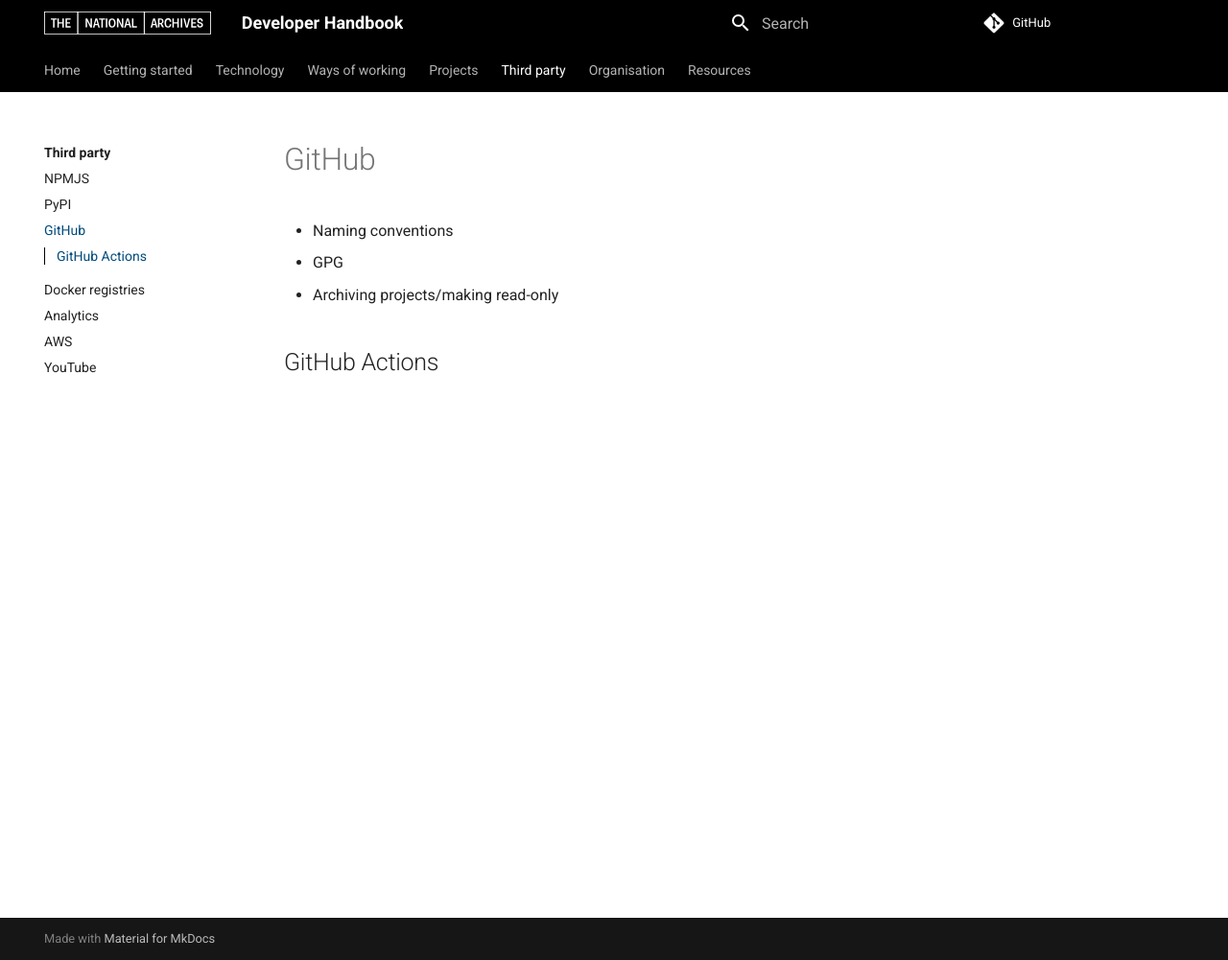
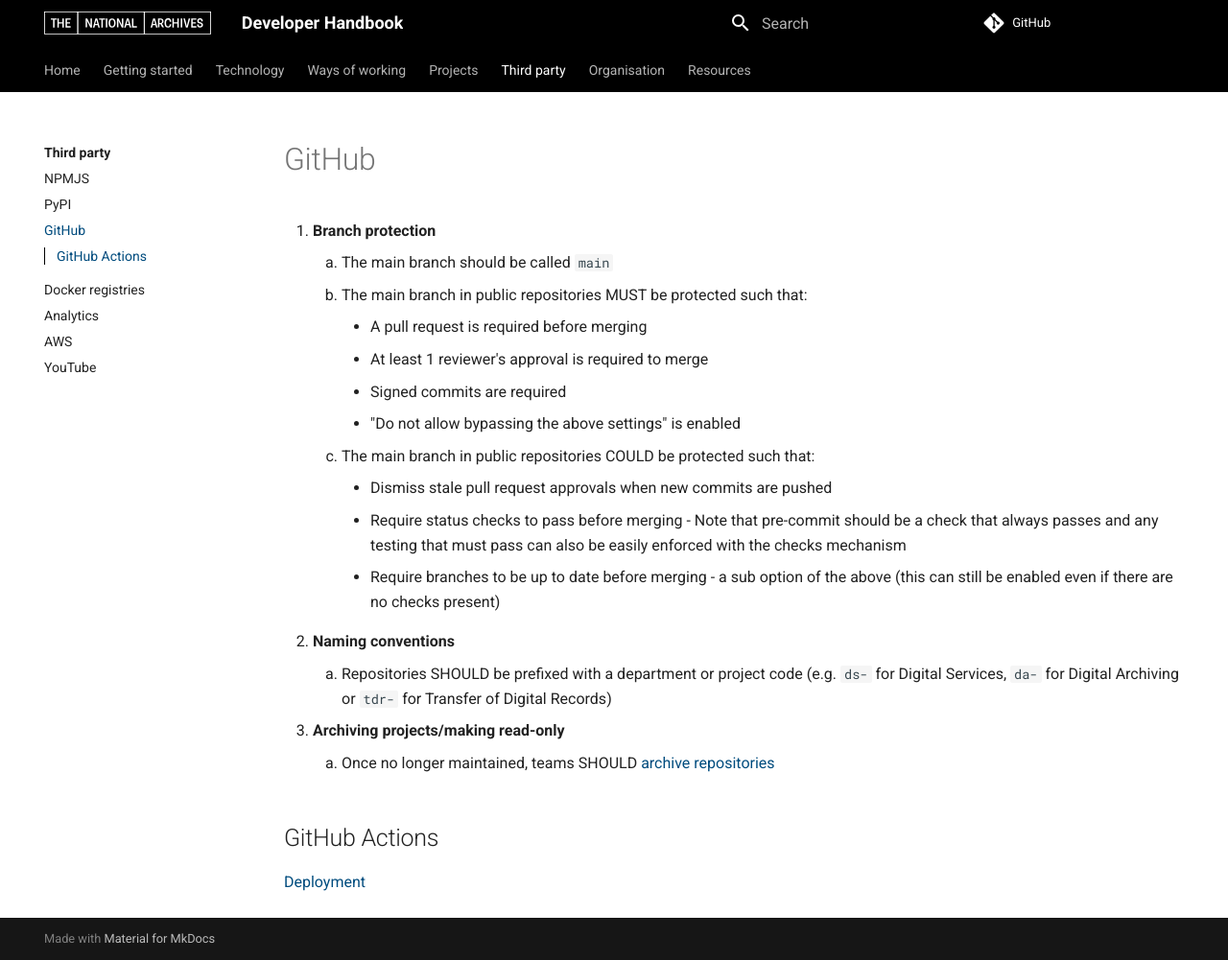
Before and after one commit to nationalarchives/engineering-handbook, an MkDocs documentation site: the page built from docs/third-party/github.md, in a window 1280 px wide and 1001 px high. Shown: the whole window at 96% size. Built offline with MkDocs 1.6.1 and Material for MkDocs 9.7.7, drawn with Linux system fonts in a browser that asks for light colours; comment, search, counter and statistics services are not loaded.

Commit message:
Add GitHub guidance

```diff
--- a/docs/third-party/github.md
+++ b/docs/third-party/github.md
@@ -1,7 +1,21 @@
 # GitHub
 
-- Naming conventions
-- GPG
-- Archiving projects/making read-only
+1. **Branch protection**
+    1. The main branch should be called `main`
+    1. The main branch in public repositories MUST be protected such that:
+        - A pull request is required before merging
+        - At least 1 reviewer's approval is required to merge
+        - Signed commits are required
+        - "Do not allow bypassing the above settings" is enabled
+    1. The main branch in public repositories COULD be protected such that:
+        - Dismiss stale pull request approvals when new commits are pushed
+        - Require status checks to pass before merging - Note that pre-commit should be a check that always passes and any testing that must pass can also be easily enforced with the checks mechanism
+        - Require branches to be up to date before merging - a sub option of the above (this can still be enabled even if there are no checks present)
+1. **Naming conventions**
+    1. Repositories SHOULD be prefixed with a department or project code (e.g. `ds-` for Digital Services, `da-` for Digital Archiving or `tdr-` for Transfer of Digital Records)
+1. **Archiving projects/making read-only**
+    1. Once no longer maintained, teams SHOULD [archive repositories](https://docs.github.com/en/repositories/archiving-a-github-repository/archiving-repositories)
 
 ## GitHub Actions
+
+[Deployment](../../ways-of-working/deployment/)
```
Also changed, not shown: docs/ways-of-working/deployment.md (+10 -0 lines).
